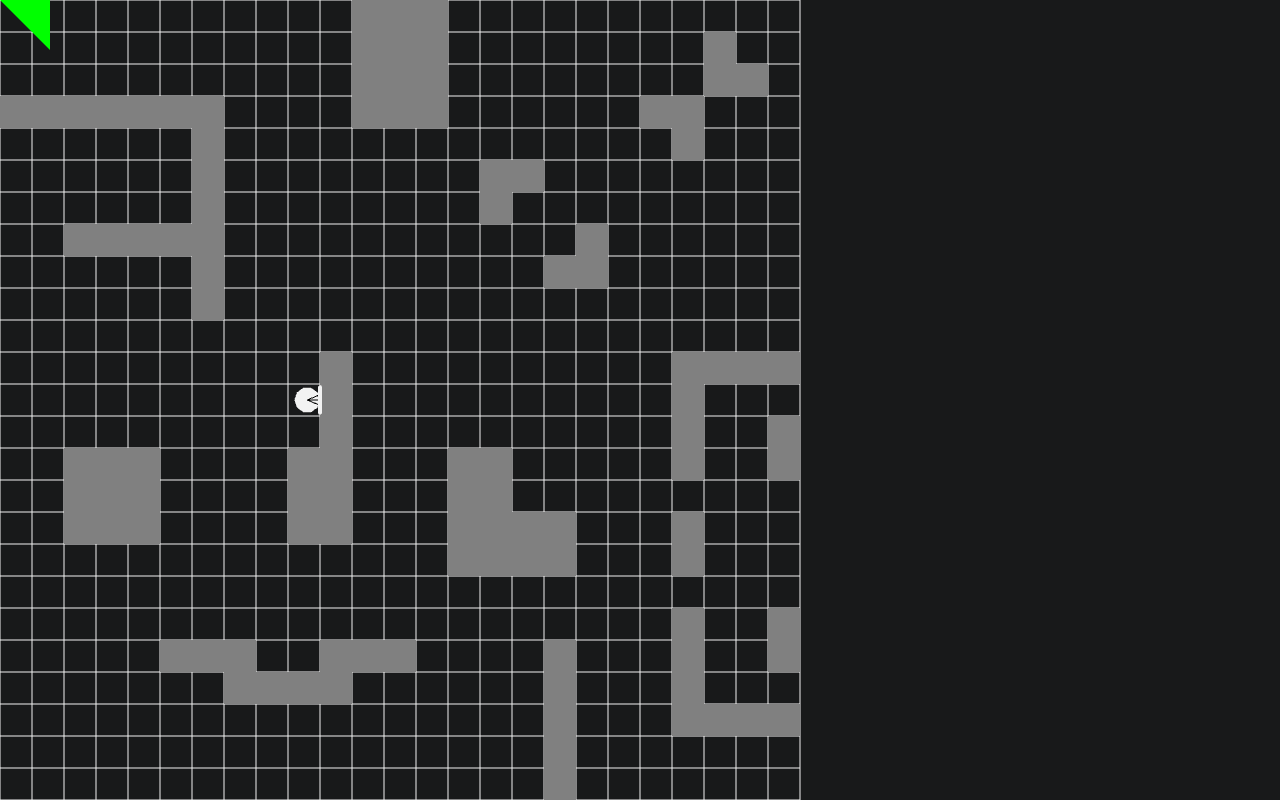
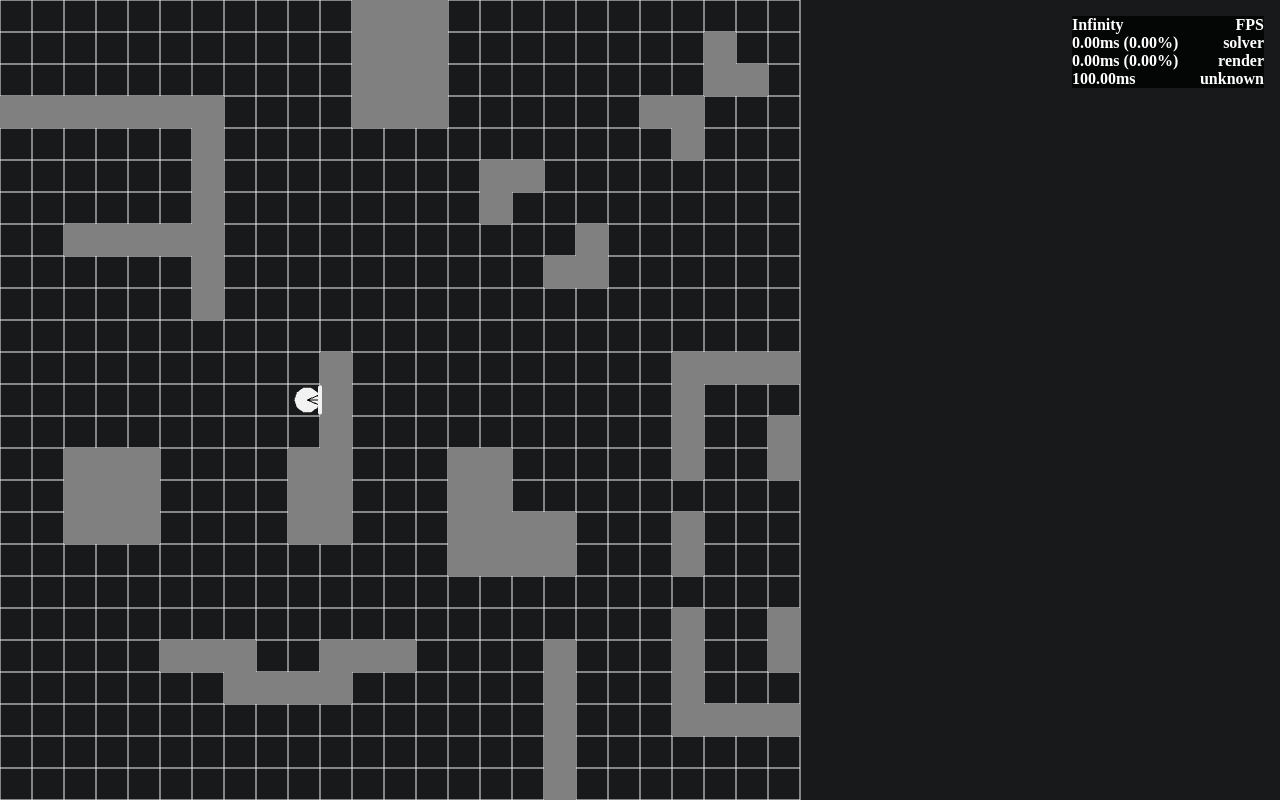
Before and after one commit to matthewcaminiti/webgl_portfolio, a website built with webpack: page index.html in a window 1280 px wide. Built offline with nearby package versions, Linux system fonts and the light colour scheme; animation ran at ten frames a second.

Commit message:
Added performance window

```diff
--- a/index.html
+++ b/index.html
@@ -16,8 +16,36 @@
 		height: 100%;
 		display: block;
 	}
+
+	.stat-row {
+		display: flex;
+		flex-direction: row;
+		justify-content: space-between;
+	}
+
 	</style>
 </head>
 <body style="background-color:#18191a;">
+	<div style="position: fixed; top: 1rem; right: 1rem; width: 12rem; color: white; background-color: rgba(0, 0, 0, 0.8); font-weight: bold; display: flex; flex-direction: column;">
+		<div id="stat-inner">
+			<div class="stat-row">
+				<div id="fps-ele">0.00</div>
+				<div>FPS</div>
+			</div>
+			<div class="stat-row">
+				<div id="solver-ele">0.00</div>
+				<div>solver</div>
+			</div>
+			<div class="stat-row">
+				<div id="render-ele">0.00</div>
+				<div>render</div>
+			</div>
+			<div class="stat-row">
+				<div id="unknown-ele">0.00</div>
+				<div>unknown</div>
+			</div>
+		</div>
+	</div>
+
 	<canvas id="canvas" width="400" height="300" tabindex="0"></canvas>
 <body>
--- a/src/index.ts
+++ b/src/index.ts
@@ -1,5 +1,6 @@
 import {Renderer} from "./renderer"
-import { Solver } from "./solver"
+import {Solver} from "./solver"
+import {PerfWindow} from "./ui"
 
 const main = () => {
 	console.log("main")
@@ -14,31 +15,38 @@ const main = () => {
 
 	const solver = new Solver(renderer.w, renderer.h)
 
+	const perfWindow = new PerfWindow()
+
 	solver.bindControls()
 
-	let ctr = 0
 	let then = 0
 	const drawScene = (time: number) => {
 		time *= 0.001
 		const dt = Math.abs(then - time)
 		then = time
 
+		perfWindow.addFps(1 / dt)
+
 		renderer.refreshCanvas()
 
+		let start = performance.now()
 		solver.executeControls(dt)
 		solver.applyPlayerConstraints()
 		solver.collidePlayer()
 		const rays = solver.castRays()
+		perfWindow.addSolverTime(performance.now() - start)
 
+		start = performance.now()
 		renderer.drawGrid(solver.nx, solver.ny, solver.cellWidth, solver.cellHeight)
 		renderer.drawCells(solver.nx, solver.cellWidth, solver.cellHeight, solver.cells)
 
-		renderer.drawTriangle()
 		renderer.drawPlayer(solver.player)
 		renderer.drawRays(solver.player.pos, rays)
+		perfWindow.addRenderTime(performance.now() - start)
+
+		perfWindow.update(dt)
 
 		requestAnimationFrame(drawScene)
-		ctr++
 	}
 
 	drawScene(0)
--- a/src/renderer.ts
+++ b/src/renderer.ts
@@ -153,36 +153,6 @@ export class Renderer {
 		}
 
 		return program
-	}
-
-	drawTriangle() {
-		const indices = [
-			0, 0,
-			50, 0,
-			50, 50
-		]
-
-		this.gl.bindBuffer(this.gl.ARRAY_BUFFER, this.buffers["a_position"])
-		this.gl.bufferData(this.gl.ARRAY_BUFFER, new Float32Array(indices), this.gl.STATIC_DRAW)
-
-		this.gl.vertexAttribPointer(
-			this.attributes["a_position"], // location
-			2, // size (num values to pull from buffer per iteration)
-			this.gl.FLOAT, // type of data in buffer
-			false, // normalize
-			0, // stride (0 = compute from size and type above)
-			0 // offset in buffer
-		)
-
-		this.gl.enableVertexAttribArray(this.attributes["a_position"])
-
-		this.gl.uniform4f(this.uniforms["u_color"], 0, 1, 0, 1)
-
-		this.gl.drawArrays(
-			this.gl.TRIANGLES,
-			0, // offset
-			indices.length/2 // num vertices per instance
-		)
 	}
 
 	drawGrid(nx: number, ny: number, cellWidth: number, cellHeight: number) {
--- /dev/null
+++ b/src/ui.ts
@@ -0,0 +1,58 @@
+export class PerfWindow {
+	fpsEle: HTMLDivElement
+	fpsWalkingSum: number
+
+	unknownEle: HTMLDivElement
+
+	solverEle: HTMLDivElement
+	solverTimeWalkingSum: number
+
+	renderEle: HTMLDivElement
+	renderTimeWalkingSum: number
+
+	sampleCount: number
+
+	constructor() {
+		this.fpsEle = document.getElementById("fps-ele") as HTMLDivElement
+		this.fpsWalkingSum = 0
+
+		this.unknownEle = document.getElementById("unknown-ele") as HTMLDivElement
+
+		this.solverEle = document.getElementById("solver-ele") as HTMLDivElement
+		this.solverTimeWalkingSum = 0
+
+		this.renderEle = document.getElementById("render-ele") as HTMLDivElement
+		this.renderTimeWalkingSum = 0
+
+		this.sampleCount = 0
+	}
+
+	update(dt: number) {
+		if (this.sampleCount++ < 50) return
+
+		this.fpsEle.textContent = (this.fpsWalkingSum / this.sampleCount).toFixed(2)
+		this.fpsWalkingSum = 0
+
+		this.unknownEle.textContent = `${(dt*1000 - (this.solverTimeWalkingSum/this.sampleCount + this.renderTimeWalkingSum/this.sampleCount)).toFixed(2)}ms`
+
+		this.solverEle.textContent = `${(this.solverTimeWalkingSum/this.sampleCount).toFixed(2)}ms (${((this.solverTimeWalkingSum/this.sampleCount)/ (dt*1000) * 100).toFixed(2)}%)`
+		this.solverTimeWalkingSum = 0
+
+		this.renderEle.textContent = `${(this.renderTimeWalkingSum/this.sampleCount).toFixed(2)}ms (${((this.renderTimeWalkingSum/this.sampleCount)/ (dt*1000) * 100).toFixed(2)}%)`
+		this.renderTimeWalkingSum = 0
+
+		this.sampleCount = 0
+	}
+
+	addFps(x: number) {
+		this.fpsWalkingSum += x
+	}
+
+	addSolverTime(x: number) {
+		this.solverTimeWalkingSum += x
+	}
+
+	addRenderTime(x: number) {
+		this.renderTimeWalkingSum += x
+	}
+}
```
